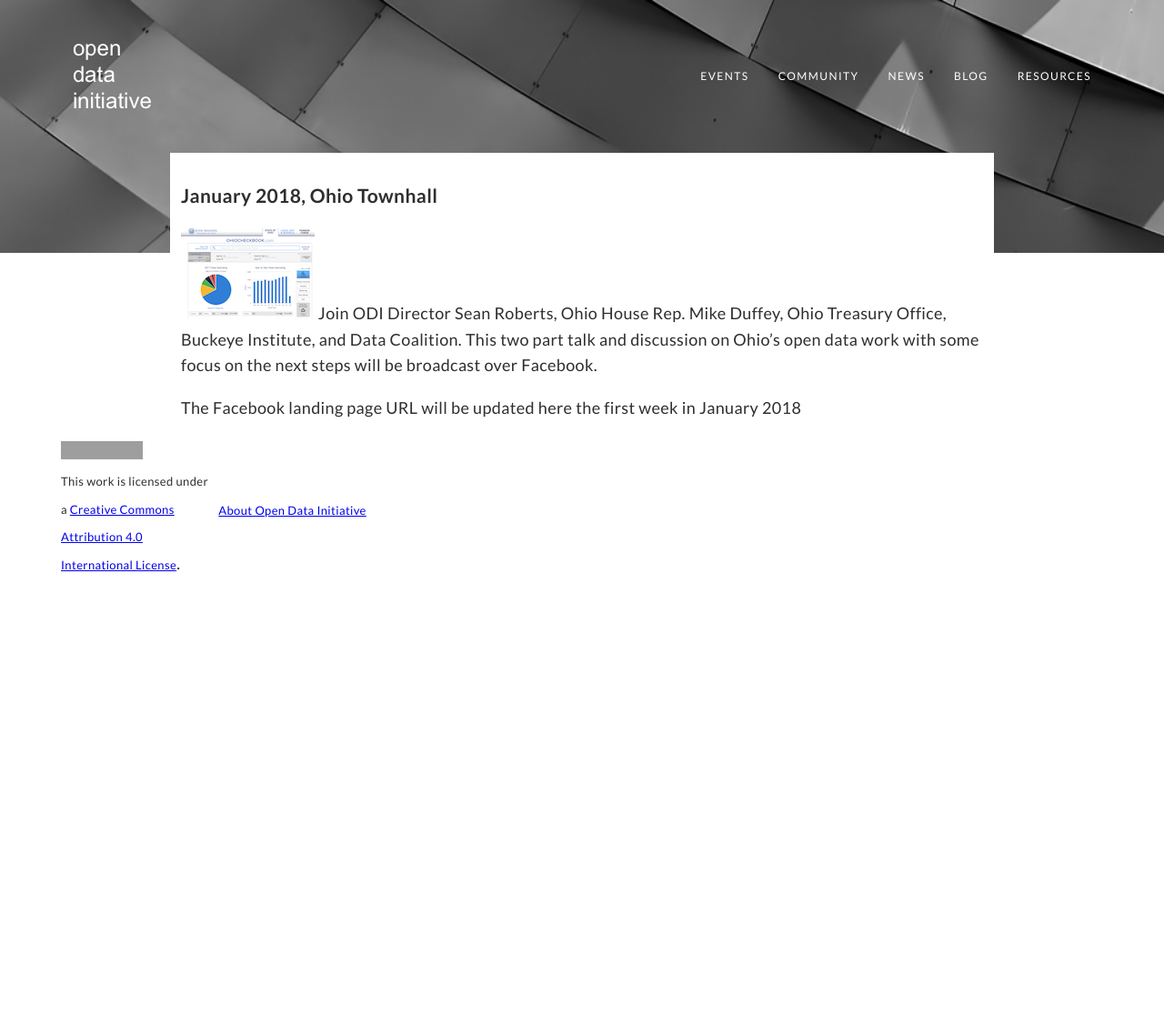
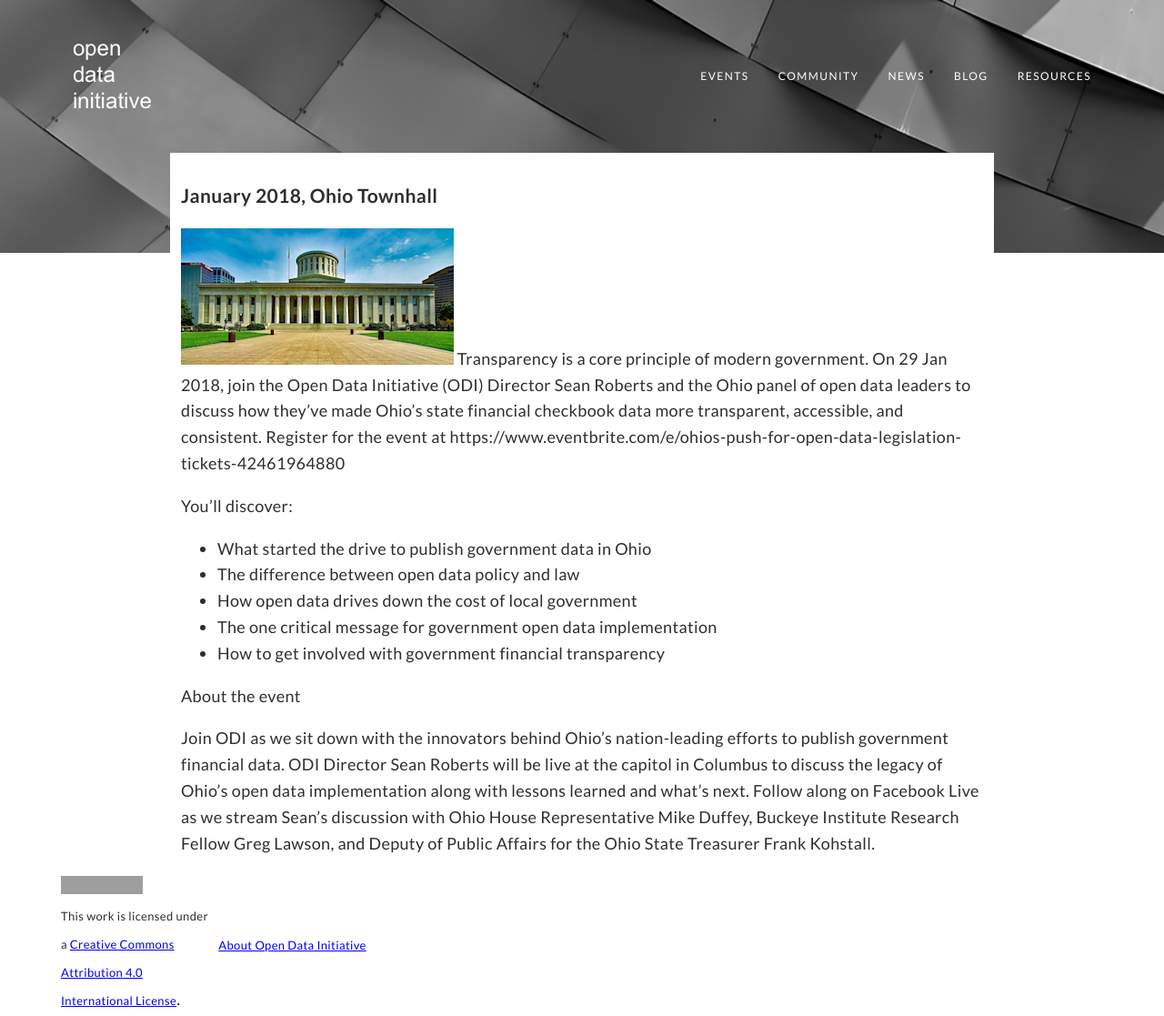
Before and after one commit to opendatainitiative/opendatainitiative.github.io, a Jekyll site: the page built from _posts/2018-01-29-ohio-townhall.md, in a window 1280 px wide. Shown: the whole page at 91% size. Built offline with Jekyll 4.4.1, drawn with Linux system fonts in a browser that asks for light colours; before the commit the page ends 900 px from its top, so only the background shows below that; grey boxes are pictures that could not be loaded.

Commit message:
Update 2018-01-29-ohio-townhall.md

```diff
--- a/_posts/2018-01-29-ohio-townhall.md
+++ b/_posts/2018-01-29-ohio-townhall.md
@@ -5,8 +5,16 @@ date:   2018-01-29 08:00 -0500
 categories: events
 ---
 <h3>January 2018, Ohio Townhall</h3>
-<img src="/assets/img/ohiocheckbook-small.png" alt="January 2018 Ohio Townhall">
-Join ODI Director Sean Roberts, Ohio House Rep. Mike Duffey, Ohio Treasury Office, Buckeye Institute, and Data Coalition.
-This two part talk and discussion on Ohio's open data work with some focus on the next steps will be broadcast over Facebook.
+<img src="/assets/img/ohio-state-capital.png" alt="January 2018 Ohio Townhall">
+Transparency is a core principle of modern government. On 29 Jan 2018, join the Open Data Initiative (ODI) Director Sean Roberts and the Ohio panel of open data leaders to discuss how they’ve made Ohio’s state financial checkbook data more transparent, accessible, and consistent. Register for the event at https://www.eventbrite.com/e/ohios-push-for-open-data-legislation-tickets-42461964880
 
-The Facebook landing page URL will be updated here the first week in January 2018
+You'll discover:
+- What started the drive to publish government data in Ohio
+- The difference between open data policy and law
+- How open data drives down the cost of local government
+- The one critical message for government open data implementation
+- How to get involved with government financial transparency
+
+About the event
+
+Join ODI as we sit down with the innovators behind Ohio’s nation-leading efforts to publish government financial data. ODI Director Sean Roberts will be live at the capitol in Columbus to discuss the legacy of Ohio's open data implementation along with lessons learned and what's next. Follow along on Facebook Live as we stream Sean’s discussion with Ohio House Representative Mike Duffey, Buckeye Institute Research Fellow Greg Lawson, and Deputy of Public Affairs for the Ohio State Treasurer Frank Kohstall.
```
